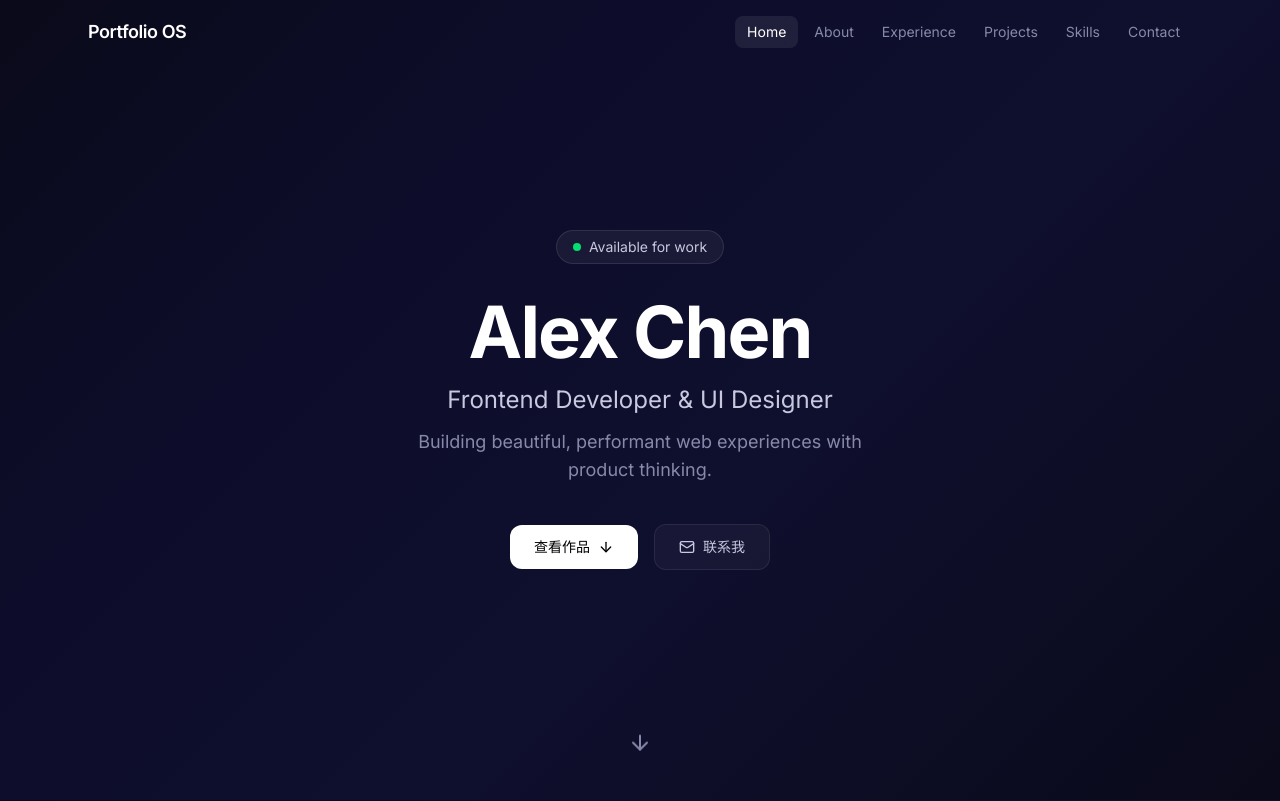
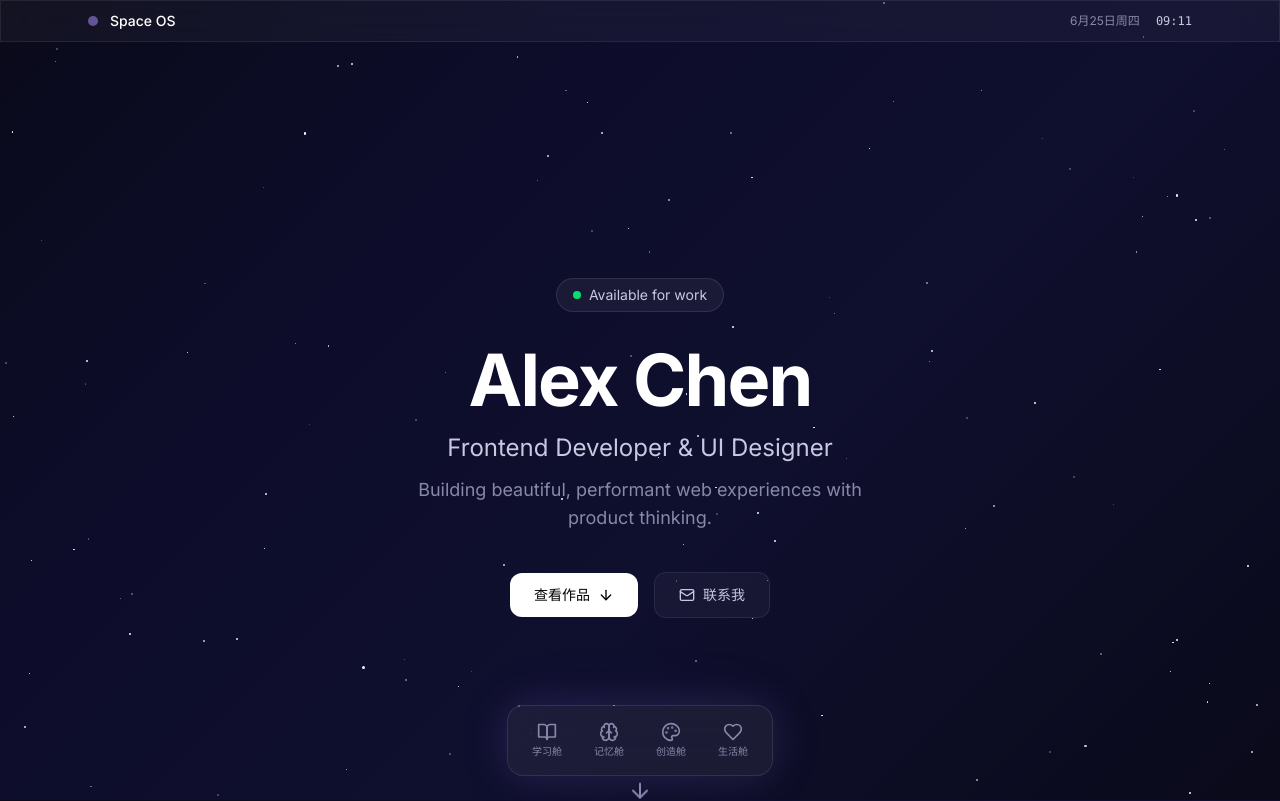
Before and after one commit to tacqing-jpg/Tac-, a Next.js app: page / in a window 1280 px wide. Shown: the top 801 px of the page. Built offline with nearby package versions, Linux system fonts and the light colour scheme.

Commit message:
feat: Desktop OS shell — StatusBar, Dock, DesktopIcon, layout

```diff
--- a/app/layout.tsx
+++ b/app/layout.tsx
@@ -1,13 +1,13 @@
 import type { Metadata } from "next";
-import { Navbar } from "@/components/layout/Navbar";
-import { Footer } from "@/components/layout/Footer";
+import { StatusBar } from "@/components/layout/StatusBar";
+import { Dock } from "@/components/layout/Dock";
+import { StarField } from "@/components/effects/StarField";
 import { CmdKDialog } from "@/components/ui/CmdKDialog";
-import { ScrollToTop } from "@/components/ui/ScrollToTop";
 import "./globals.css";
 
 export const metadata: Metadata = {
-  title: "Portfolio OS — Alex Chen",
-  description: "Personal portfolio — interactive resume",
+  title: "Space OS — Portfolio",
+  description: "Personal portfolio — Space OS desktop experience",
 };
 
 export default function RootLayout({
@@ -16,7 +16,7 @@ export default function RootLayout({
   children: React.ReactNode;
 }) {
   return (
-    <html lang="en" className="dark">
+    <html lang="zh-CN" className="dark">
       <head>
         <link rel="preconnect" href="https://fonts.googleapis.com" />
         <link
@@ -30,11 +30,13 @@ export default function RootLayout({
         />
       </head>
       <body className="min-h-screen bg-bg-primary text-text-secondary antialiased">
-        <Navbar />
-        {children}
-        <Footer />
+        <StarField />
+        <StatusBar />
+        <main className="relative z-10 pt-12 pb-28 min-h-screen">
+          {children}
+        </main>
+        <Dock />
         <CmdKDialog />
-        <ScrollToTop />
       </body>
     </html>
   );
--- /dev/null
+++ b/components/layout/Dock.tsx
@@ -0,0 +1,58 @@
+"use client";
+
+import { useNavStore } from "@/store/navStore";
+import { BookOpen, Brain, Palette, Heart } from "lucide-react";
+import { motion } from "framer-motion";
+
+const CABINS = [
+  { id: "study", label: "学习舱", icon: BookOpen },
+  { id: "memory", label: "记忆舱", icon: Brain },
+  { id: "create", label: "创造舱", icon: Palette },
+  { id: "life", label: "生活舱", icon: Heart },
+] as const;
+
+export function Dock() {
+  const { activeSection, setActiveSection } = useNavStore();
+
+  return (
+    <nav className="fixed bottom-6 left-1/2 -translate-x-1/2 z-50">
+      <div className="flex items-center gap-2 glass-strong rounded-2xl px-3 py-2.5 shadow-2xl glow-purple">
+        {CABINS.map((cabin) => {
+          const Icon = cabin.icon;
+          const isActive = activeSection === cabin.id;
+          return (
+            <button
+              key={cabin.id}
+              onClick={() => setActiveSection(cabin.id)}
+              className="relative flex flex-col items-center gap-0.5 px-3 py-1.5 rounded-xl transition-all duration-200 group"
+            >
+              {isActive && (
+                <motion.div
+                  layoutId="dock-active"
+                  className="absolute inset-0 rounded-xl bg-white/8"
+                  transition={{ type: "spring", stiffness: 400, damping: 30 }}
+                />
+              )}
+              <Icon
+                className={`relative h-5 w-5 transition-colors ${
+                  isActive
+                    ? "text-accent-purple"
+                    : "text-text-tertiary group-hover:text-text-secondary"
+                }`}
+              />
+              <span
+                className={`relative text-[10px] transition-colors ${
+                  isActive
+                    ? "text-text-primary"
+                    : "text-text-tertiary group-hover:text-text-secondary"
+                }`}
+              >
+                {cabin.label}
+              </span>
+            </button>
+          );
+        })}
+      </div>
+    </nav>
+  );
+}
--- /dev/null
+++ b/components/layout/StatusBar.tsx
@@ -0,0 +1,43 @@
+"use client";
+
+import { useState, useEffect } from "react";
+
+export function StatusBar() {
+  const [time, setTime] = useState("");
+
+  useEffect(() => {
+    const update = () => {
+      const now = new Date();
+      setTime(
+        now.toLocaleTimeString("zh-CN", {
+          hour: "2-digit",
+          minute: "2-digit",
+        })
+      );
+    };
+    update();
+    const timer = setInterval(update, 1000);
+    return () => clearInterval(timer);
+  }, []);
+
+  const date = new Date().toLocaleDateString("zh-CN", {
+    weekday: "short",
+    month: "short",
+    day: "numeric",
+  });
+
+  return (
+    <header className="fixed top-0 left-0 right-0 z-50 glass border-b border-white/5">
+      <div className="mx-auto flex max-w-6xl items-center justify-between px-6 py-2.5">
+        <div className="flex items-center gap-3 text-sm text-text-secondary">
+          <span className="flex h-2.5 w-2.5 rounded-full bg-accent-purple animate-pulse" />
+          <span className="font-medium text-text-primary">Space OS</span>
+        </div>
+        <div className="flex items-center gap-4 text-xs text-text-tertiary">
+          <span>{date}</span>
+          <span className="text-text-secondary font-mono tabular-nums">{time}</span>
+        </div>
+      </div>
+    </header>
+  );
+}
--- /dev/null
+++ b/components/ui/DesktopIcon.tsx
@@ -0,0 +1,26 @@
+"use client";
+
+import { type LucideIcon } from "lucide-react";
+
+interface DesktopIconProps {
+  id: string;
+  label: string;
+  icon: LucideIcon;
+  onClick: (id: string) => void;
+}
+
+export function DesktopIcon({ id, label, icon: Icon, onClick }: DesktopIconProps) {
+  return (
+    <button
+      onClick={() => onClick(id)}
+      className="flex flex-col items-center gap-1.5 p-3 rounded-xl transition-all duration-200 hover:bg-white/5 group"
+    >
+      <div className="flex h-14 w-14 items-center justify-center rounded-2xl glass group-hover:glow-purple transition-all duration-300">
+        <Icon className="h-7 w-7 text-text-secondary group-hover:text-accent-purple transition-colors" />
+      </div>
+      <span className="text-xs text-text-tertiary group-hover:text-text-secondary transition-colors text-center leading-tight max-w-[80px]">
+        {label}
+      </span>
+    </button>
+  );
+}
```
